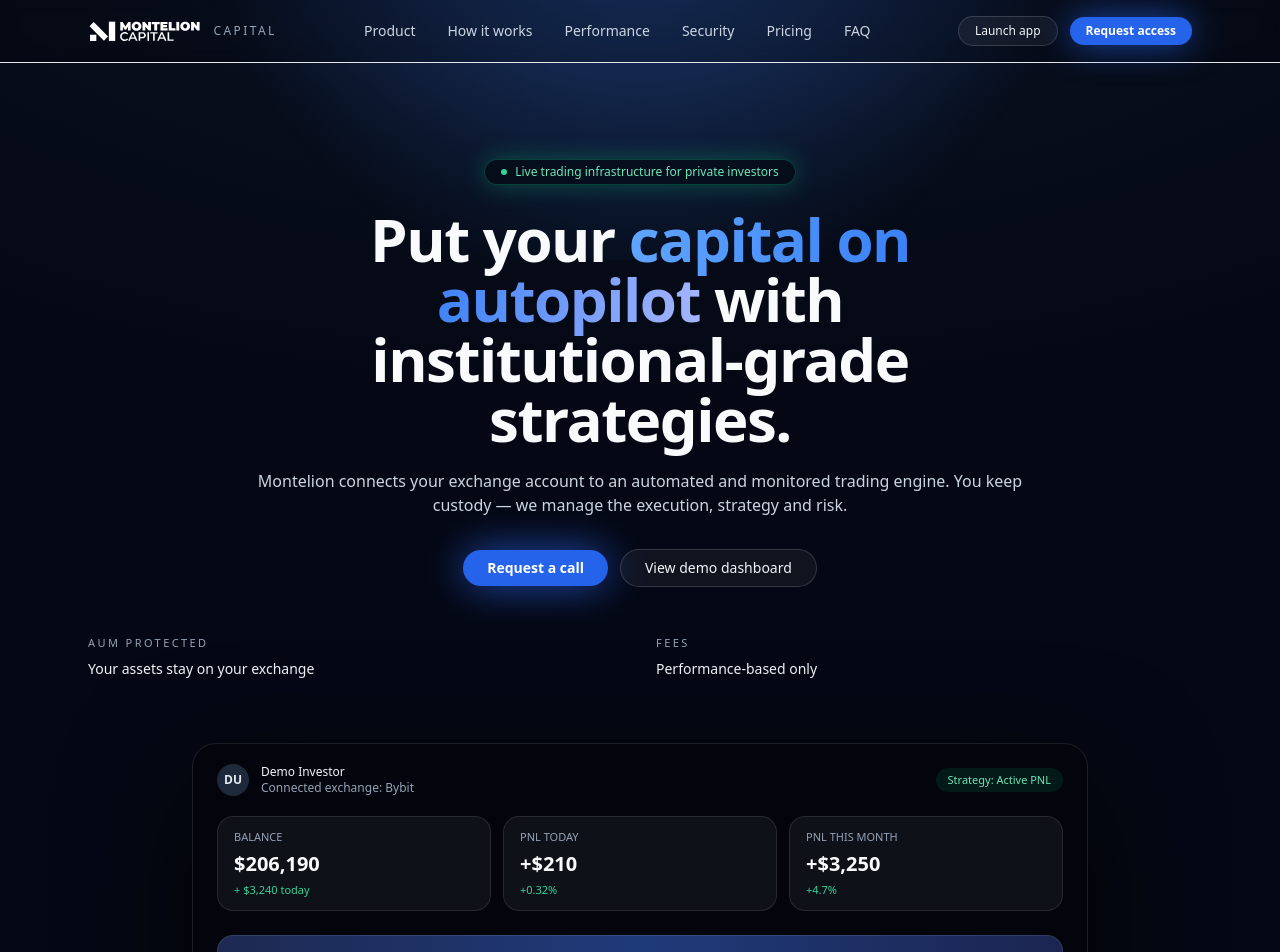
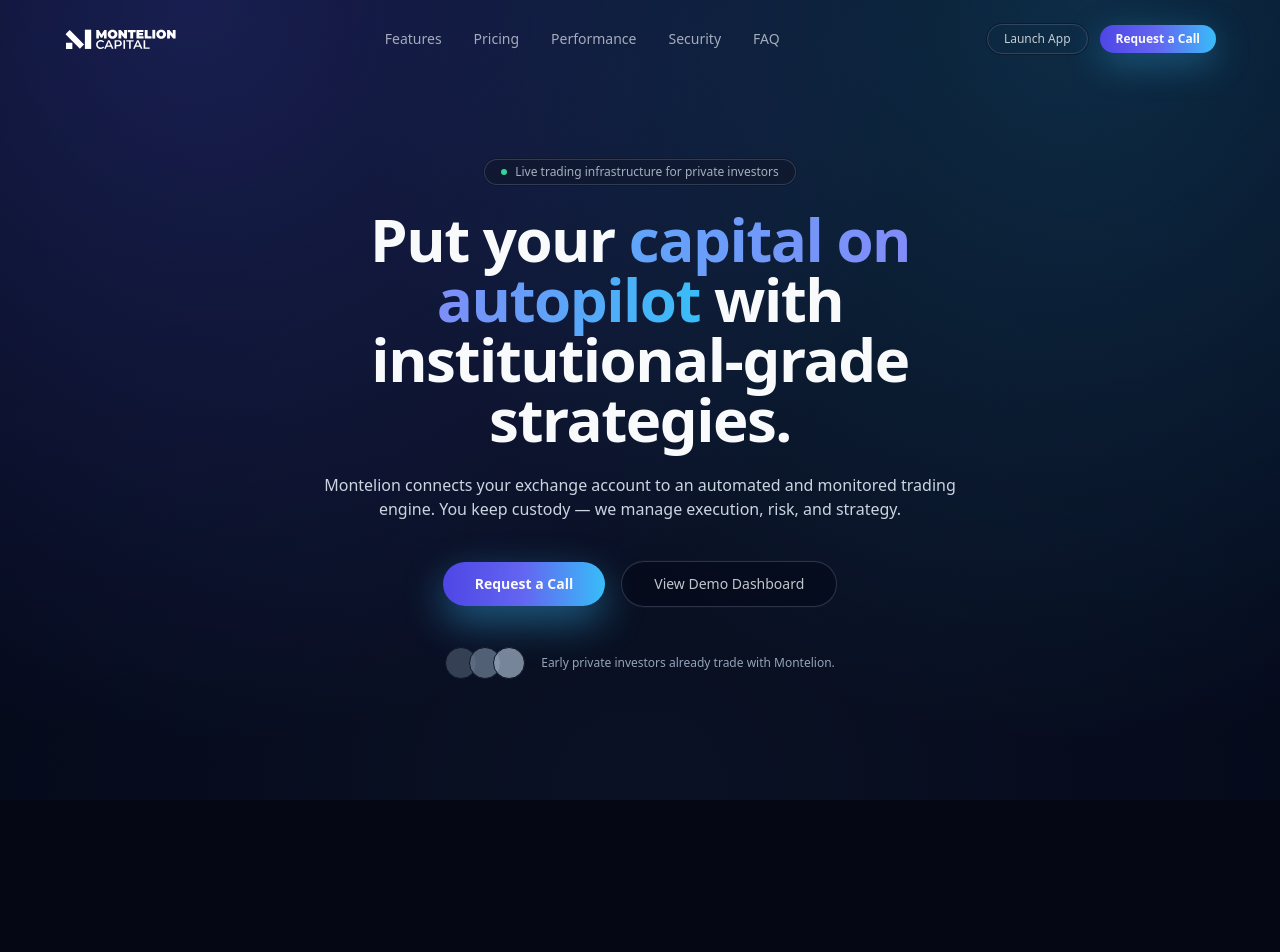
Before and after one commit to montelioncapital/montelion-app-v1, a Next.js app: page / in a window 1280 px wide. Shown: the top 952 px of the page. After the commit the page ends 800 px from the top, so only its background shows below. Built offline with nearby package versions, Linux system fonts and the light colour scheme.

Commit message:
Update page.tsx

```diff
--- a/app/page.tsx
+++ b/app/page.tsx
@@ -1,184 +1,148 @@
 // app/page.jsx
 "use client";
 
-import React from "react";
+import Link from "next/link";
 
 export default function LandingPage() {
   return (
-    <div className="relative min-h-screen flex flex-col">
-      {/* Glow spécifique au hero (par-dessus le fond global) */}
-      <div className="pointer-events-none absolute inset-x-0 -top-40 h-[420px] opacity-70">
-        <div className="h-full w-full bg-[radial-gradient(circle_at_top,rgba(59,130,246,0.6),transparent_60%)]" />
-      </div>
+    <main className="relative min-h-screen overflow-hidden bg-[#020617] text-slate-50">
+      {/* BACKGROUND GRADIENTS (inspiré de VaultX mais custom) */}
+      <div
+        className="pointer-events-none absolute inset-0 opacity-80"
+        style={{
+          backgroundImage: `
+            radial-gradient(circle at 15% 0%, rgba(88,101,242,0.32), transparent 55%),
+            radial-gradient(circle at 85% 0%, rgba(56,189,248,0.26), transparent 55%),
+            radial-gradient(circle at 50% 100%, rgba(15,23,42,0.9), #020617)
+          `,
+        }}
+      />
 
+      {/* Lignes légères diagonales */}
+      <div
+        className="pointer-events-none absolute inset-0 opacity-[0.18] mix-blend-soft-light"
+        style={{
+          backgroundImage:
+            "repeating-linear-gradient(135deg, rgba(148,163,184,0.18) 0, rgba(148,163,184,0.18) 1px, transparent 1px, transparent 12px)",
+        }}
+      />
+
+      {/* CONTENU */}
+      <div className="relative z-10 flex min-h-screen flex-col">
         {/* HEADER */}
-      <header className="relative z-20 border-b border-white/5/40 bg-black/20 backdrop-blur">
-        <div className="mx-auto flex max-w-6xl items-center justify-between px-4 py-4 md:px-6">
-          {/* Logo */}
+        <header className="flex items-center justify-between px-6 py-4 md:px-16 md:py-6">
+          {/* Logo + nom */}
           <div className="flex items-center gap-3">
+            <Link href="/" className="flex items-center gap-2">
               <img
                 src="/logo-montelion-02.svg"
                 alt="Montelion Capital"
                 className="h-6 w-auto"
               />
-            <span className="hidden text-xs uppercase tracking-[0.2em] text-slate-400 md:inline">
-              CAPITAL
-            </span>
+            </Link>
           </div>
 
-          {/* Nav */}
-          <nav className="hidden items-center gap-8 text-sm text-slate-300 md:flex">
-            <button className="hover:text-white transition-colors">Product</button>
-            <button className="hover:text-white transition-colors">How it works</button>
-            <button className="hover:text-white transition-colors">Performance</button>
-            <button className="hover:text-white transition-colors">Security</button>
-            <button className="hover:text-white transition-colors">Pricing</button>
-            <button className="hover:text-white transition-colors">FAQ</button>
+          {/* NAV */}
+          <nav className="hidden gap-8 text-sm text-slate-200/70 md:flex">
+            <Link
+              href="#features"
+              className="transition-colors hover:text-slate-50"
+            >
+              Features
+            </Link>
+            <Link
+              href="#pricing"
+              className="transition-colors hover:text-slate-50"
+            >
+              Pricing
+            </Link>
+            <Link
+              href="#performance"
+              className="transition-colors hover:text-slate-50"
+            >
+              Performance
+            </Link>
+            <Link
+              href="#security"
+              className="transition-colors hover:text-slate-50"
+            >
+              Security
+            </Link>
+            <Link href="#faq" className="transition-colors hover:text-slate-50">
+              FAQ
+            </Link>
           </nav>
 
           {/* CTA droite */}
           <div className="flex items-center gap-3">
-            <a
+            <Link
               href="/dashboard"
-              className="hidden rounded-full border border-white/15 bg-white/5 px-4 py-1.5 text-xs font-medium text-slate-100 hover:bg-white/10 md:inline"
+              className="hidden rounded-full border border-slate-500/40 px-4 py-1.5 text-xs font-medium text-slate-100/80 shadow-[0_0_0_1px_rgba(15,23,42,0.8)] transition-colors hover:border-slate-300/70 hover:text-slate-50 md:inline-block"
             >
-              Launch app
-            </a>
-            <button className="rounded-full bg-[#2563eb] px-4 py-1.5 text-xs font-semibold text-white shadow-[0_0_35px_rgba(37,99,235,0.7)] hover:bg-[#1d4ed8]">
-              Request access
-            </button>
-          </div>
+              Launch App
+            </Link>
+            <Link
+              href="#request"
+              className="rounded-full bg-gradient-to-r from-[#4f46e5] via-[#6366f1] to-[#38bdf8] px-4 py-1.5 text-xs font-semibold text-slate-50 shadow-[0_10px_35px_rgba(56,189,248,0.35)] transition-transform hover:translate-y-[1px]"
+            >
+              Request a Call
+            </Link>
           </div>
         </header>
 
-      {/* CONTENU */}
-      <main className="relative z-10 flex-1">
-        <section className="mx-auto flex max-w-6xl flex-col px-4 pt-16 pb-20 md:px-6 md:pt-24 md:pb-28">
+        {/* HERO SECTION */}
+        <section className="flex flex-1 items-center justify-center px-6 pb-20 pt-6 md:px-16 md:pt-10">
+          <div className="mx-auto flex w-full max-w-4xl flex-col items-center text-center">
             {/* Badge */}
-          <div className="mx-auto mb-6 flex items-center justify-center">
-            <div className="inline-flex items-center gap-2 rounded-full border border-emerald-500/30 bg-black/40 px-4 py-1 text-xs text-emerald-300 shadow-[0_0_25px_rgba(16,185,129,0.35)]">
+            <div className="mb-6 inline-flex items-center gap-2 rounded-full border border-slate-500/40 bg-slate-900/60 px-4 py-1 text-xs text-slate-300/80 shadow-[0_0_0_1px_rgba(15,23,42,0.8)]">
               <span className="h-1.5 w-1.5 rounded-full bg-emerald-400" />
               <span>Live trading infrastructure for private investors</span>
             </div>
-          </div>
 
-          {/* Hero text centré */}
-          <div className="mx-auto max-w-3xl text-center">
-            <h1 className="text-4xl font-semibold tracking-tight text-slate-50 sm:text-5xl md:text-6xl">
+            {/* Titre */}
+            <h1 className="max-w-3xl text-4xl font-semibold leading-tight tracking-tight text-slate-50 md:text-6xl">
               Put your{" "}
-              <span className="bg-gradient-to-r from-[#60a5ff] via-[#3b82f6] to-[#a5b4fc] bg-clip-text text-transparent">
+              <span className="bg-gradient-to-r from-[#60a5fa] via-[#818cf8] to-[#38bdf8] bg-clip-text text-transparent">
                 capital on autopilot
               </span>{" "}
               with institutional-grade strategies.
             </h1>
-            <p className="mt-5 text-sm leading-relaxed text-slate-300 md:text-base">
+
+            {/* Sous-titre */}
+            <p className="mt-6 max-w-2xl text-sm text-slate-300 md:text-base">
               Montelion connects your exchange account to an automated and
-              monitored trading engine. You keep custody — we manage the
-              execution, strategy and risk.
+              monitored trading engine. You keep custody — we manage execution,
+              risk, and strategy.
             </p>
 
-            {/* CTA */}
-            <div className="mt-8 flex flex-wrap items-center justify-center gap-3">
-              <button className="rounded-full bg-[#2563eb] px-6 py-2 text-sm font-semibold text-white shadow-[0_0_40px_rgba(37,99,235,0.75)] hover:bg-[#1d4ed8]">
-                Request a call
-              </button>
-              <a
+            {/* CTA buttons */}
+            <div className="mt-10 flex flex-col items-center gap-4 sm:flex-row sm:justify-center">
+              <Link
+                href="#request"
+                className="inline-flex items-center justify-center rounded-full bg-gradient-to-r from-[#4f46e5] via-[#6366f1] to-[#38bdf8] px-8 py-3 text-sm font-semibold text-slate-50 shadow-[0_15px_40px_rgba(56,189,248,0.45)] transition-transform hover:translate-y-[1px]"
+              >
+                Request a Call
+              </Link>
+              <Link
                 href="/dashboard"
-                className="rounded-full border border-white/15 bg-white/5 px-6 py-2 text-sm font-medium text-slate-100 hover:bg-white/10"
+                className="inline-flex items-center justify-center rounded-full border border-slate-500/40 bg-slate-950/50 px-8 py-3 text-sm font-medium text-slate-100/80 shadow-[0_0_0_1px_rgba(15,23,42,0.9)] transition-colors hover:border-slate-300/70 hover:text-slate-50"
               >
-                View demo dashboard
-              </a>
-            </div>
+                View Demo Dashboard
+              </Link>
             </div>
 
-          {/* Small stats ligne (AUM / Fees) */}
-          <div className="mt-12 grid gap-8 text-left text-xs uppercase tracking-[0.22em] text-slate-400 sm:grid-cols-2 sm:text-[11px]">
-            <div>
-              <div>AUM PROTECTED</div>
-              <div className="mt-2 text-sm normal-case tracking-normal text-slate-100">
-                Your assets stay on your exchange
+            {/* Mini social proof */}
+            <div className="mt-10 flex flex-col items-center gap-3 text-xs text-slate-400 sm:flex-row sm:gap-4">
+              <div className="flex -space-x-2">
+                <div className="h-8 w-8 rounded-full border border-slate-900 bg-slate-600/70" />
+                <div className="h-8 w-8 rounded-full border border-slate-900 bg-slate-500/80" />
+                <div className="h-8 w-8 rounded-full border border-slate-900 bg-slate-400/80" />
               </div>
-            </div>
-            <div>
-              <div>FEES</div>
-              <div className="mt-2 text-sm normal-case tracking-normal text-slate-100">
-                Performance-based only
-              </div>
-            </div>
-          </div>
-
-          {/* Bloc demo dashboard centré comme sur VaultX */}
-          <div className="mt-16 flex justify-center">
-            <div className="w-full max-w-4xl rounded-3xl border border-white/10 bg-black/40 px-6 py-5 shadow-[0_40px_120px_rgba(0,0,0,0.9)]">
-              {/* Top bar */}
-              <div className="flex items-center justify-between">
-                <div className="flex items-center gap-3">
-                  <div className="flex h-8 w-8 items-center justify-center rounded-full bg-slate-800 text-xs font-semibold">
-                    DU
-                  </div>
-                  <div className="text-xs">
-                    <div className="font-medium text-slate-100">
-                      Demo Investor
-                    </div>
-                    <div className="text-slate-400">
-                      Connected exchange: Bybit
-                    </div>
-                  </div>
-                </div>
-                <div className="rounded-full bg-emerald-900/30 px-3 py-1 text-[11px] font-medium text-emerald-300">
-                  Strategy: Active PNL
-                </div>
-              </div>
-
-              {/* KPIs */}
-              <div className="mt-5 grid gap-3 sm:grid-cols-3">
-                <div className="rounded-2xl border border-white/10 bg-white/5 px-4 py-3">
-                  <div className="text-[11px] text-slate-400">BALANCE</div>
-                  <div className="mt-1 text-xl font-semibold text-slate-50">
-                    $206,190
-                  </div>
-                  <div className="mt-1 text-[11px] text-emerald-400">
-                    + $3,240 today
-                  </div>
-                </div>
-                <div className="rounded-2xl border border-white/10 bg-white/5 px-4 py-3">
-                  <div className="text-[11px] text-slate-400">PNL TODAY</div>
-                  <div className="mt-1 text-xl font-semibold text-slate-50">
-                    +$210
-                  </div>
-                  <div className="mt-1 text-[11px] text-emerald-400">
-                    +0.32%
-                  </div>
-                </div>
-                <div className="rounded-2xl border border-white/10 bg-white/5 px-4 py-3">
-                  <div className="text-[11px] text-slate-400">
-                    PNL THIS MONTH
-                  </div>
-                  <div className="mt-1 text-xl font-semibold text-slate-50">
-                    +$3,250
-                  </div>
-                  <div className="mt-1 text-[11px] text-emerald-400">
-                    +4.7%
-                  </div>
-                </div>
-              </div>
-
-              {/* Equity curve placeholder */}
-              <div className="mt-6 rounded-2xl border border-white/10 bg-gradient-to-r from-[#1d2951] via-[#1f3a7a] to-[#1b2550] px-4 py-4">
-                <div className="flex items-center justify-between text-[11px] text-slate-300">
-                  <span>Equity curve (last 12 months)</span>
-                  <span className="text-emerald-300">+38.4% net</span>
-                </div>
-                <div className="mt-4 h-28 rounded-xl bg-[radial-gradient(circle_at_20%_0,rgba(148,163,253,0.9),transparent_55%),radial-gradient(circle_at_80%_100%,rgba(59,130,246,0.9),transparent_60%)] opacity-90" />
-                <div className="mt-3 flex items-center justify-between text-[11px] text-slate-400">
-                  <span>Non-custodial · Disconnect anytime</span>
-                  <span>Made for private investors</span>
-                </div>
-              </div>
+              <p>Early private investors already trade with Montelion.</p>
             </div>
           </div>
         </section>
+      </div>
     </main>
-    </div>
   );
 }
```
Lines whose indentation alone changed are shown as unchanged.
